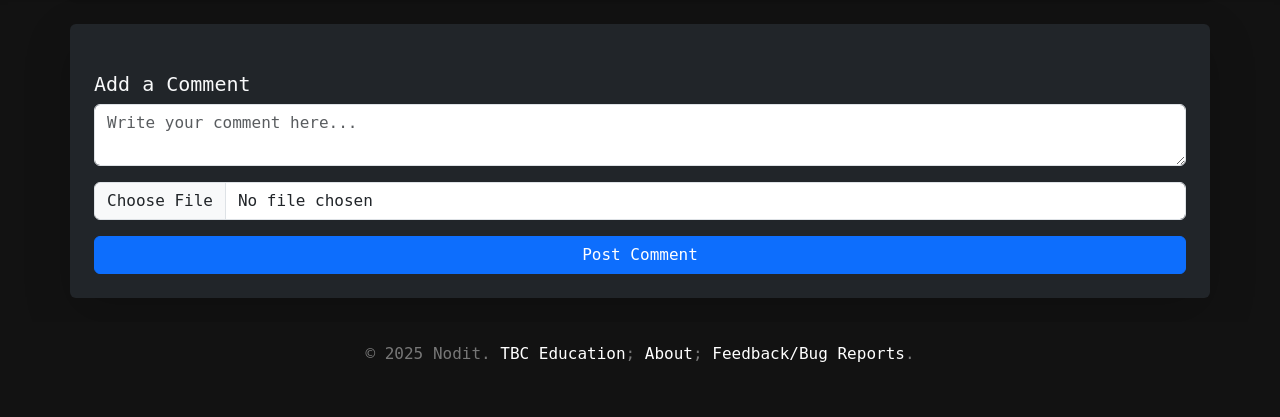
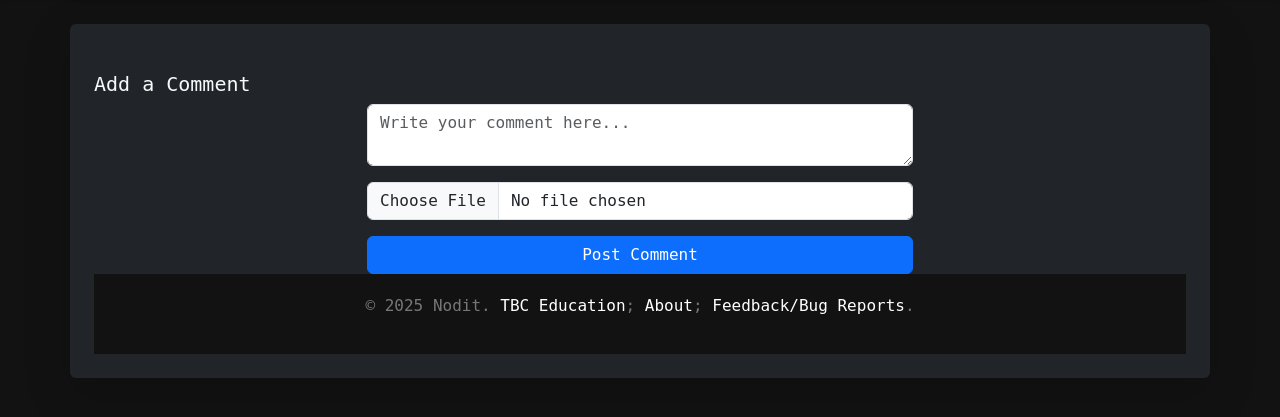
Before and after one commit to neogitz/Nodit, a Flask app: page /thread/1/post/1/comment in a window 1280 px wide. Shown: the part 136-553 px from the top of the page. Run offline with Flask 3, Linux system fonts and the light colour scheme; a user stored in the database is signed in; some libraries are stand-ins or nearby versions.

Commit message:
Update create_comment.html

```diff
--- a/templates/create_comment.html
+++ b/templates/create_comment.html
@@ -13,6 +13,7 @@
 <div class="comment-form mt-4">
    {% if current_user.is_authenticated %}
    <h5 class="text-light">Add a Comment</h5>
+   <div class="d-flex w-50 flex-column mx-auto">
       <form method="POST" action="/thread/{{ post.threadID }}/post/{{ post.postID }}/comment"
               enctype="multipart/form-data">
          {{ form.hidden_tag() }}
```
Lines whose indentation alone changed are shown as unchanged.
